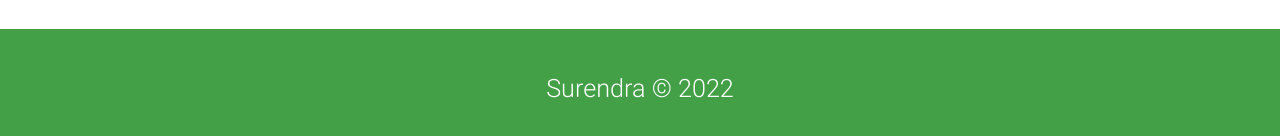
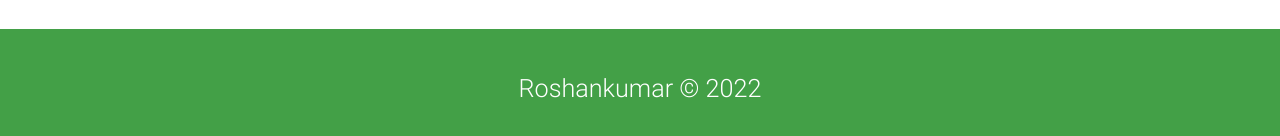
Before and after one commit to roshankumarsahani/Travel_website, a plain HTML site: page HTML/gallery.html in a window 1280 px wide. Shown: the part 952-1088 px from the top of the page. Drawn offline with nearby package versions, Linux system fonts and the light colour scheme; files whose address does not match are found by name; a web font is replaced by a local one.

Commit message:
Update gallery.html

```diff
--- a/HTML/gallery.html
+++ b/HTML/gallery.html
@@ -139,7 +139,7 @@
         </div>
     </section>
     <footer class="section green darken-1 white-text center ">
-        <p class="flow-text ">Surendra &copy; 2022</p>
+        <p class="flow-text ">Roshankumar &copy; 2022</p>
     </footer>
     <script type="text/javascript " src="https://code.jquery.com/jquery-3.2.1.min.js "></script>
     <script type="text/javascript " src="..\index-style\materialize.min.js "></script>
```
